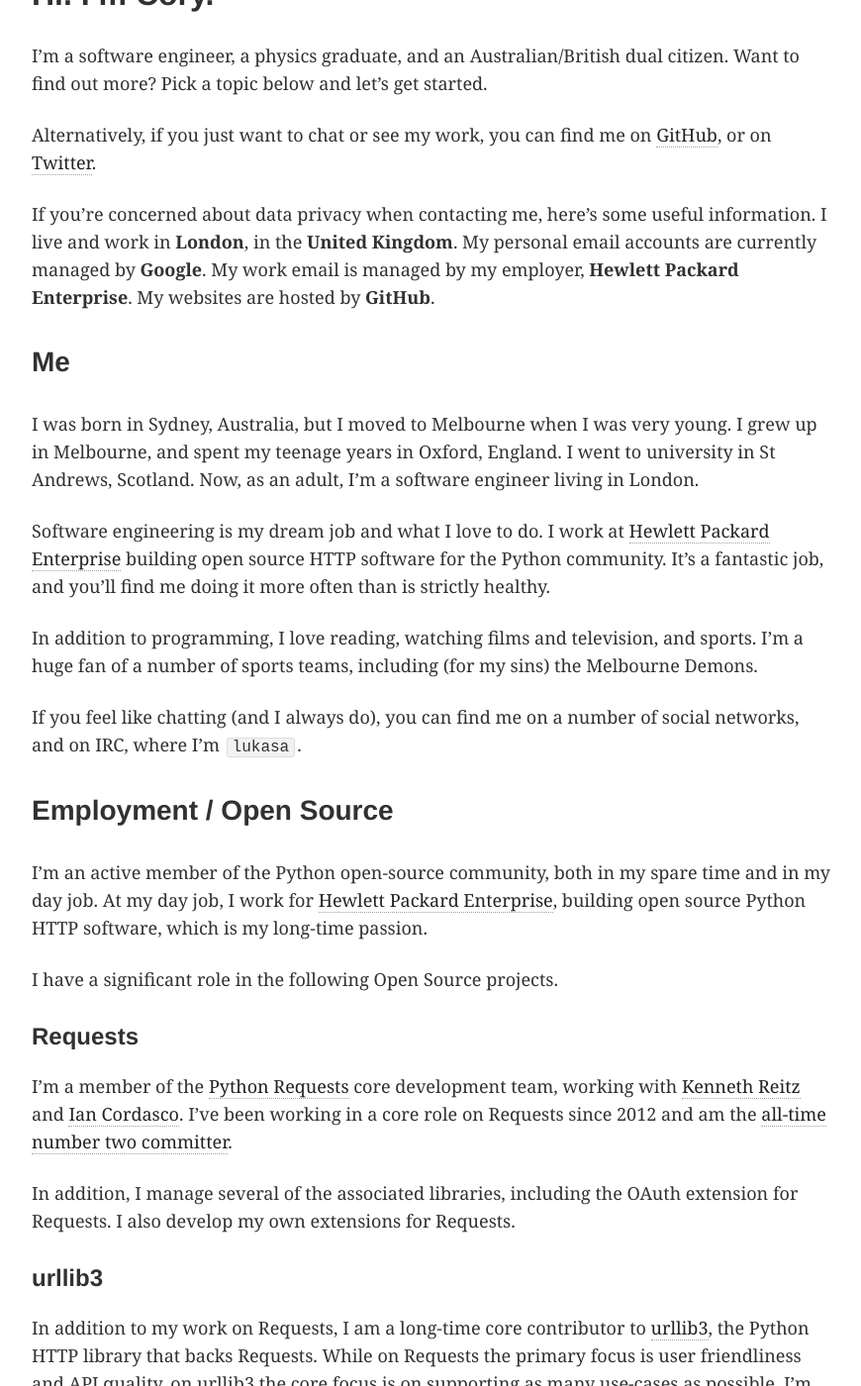
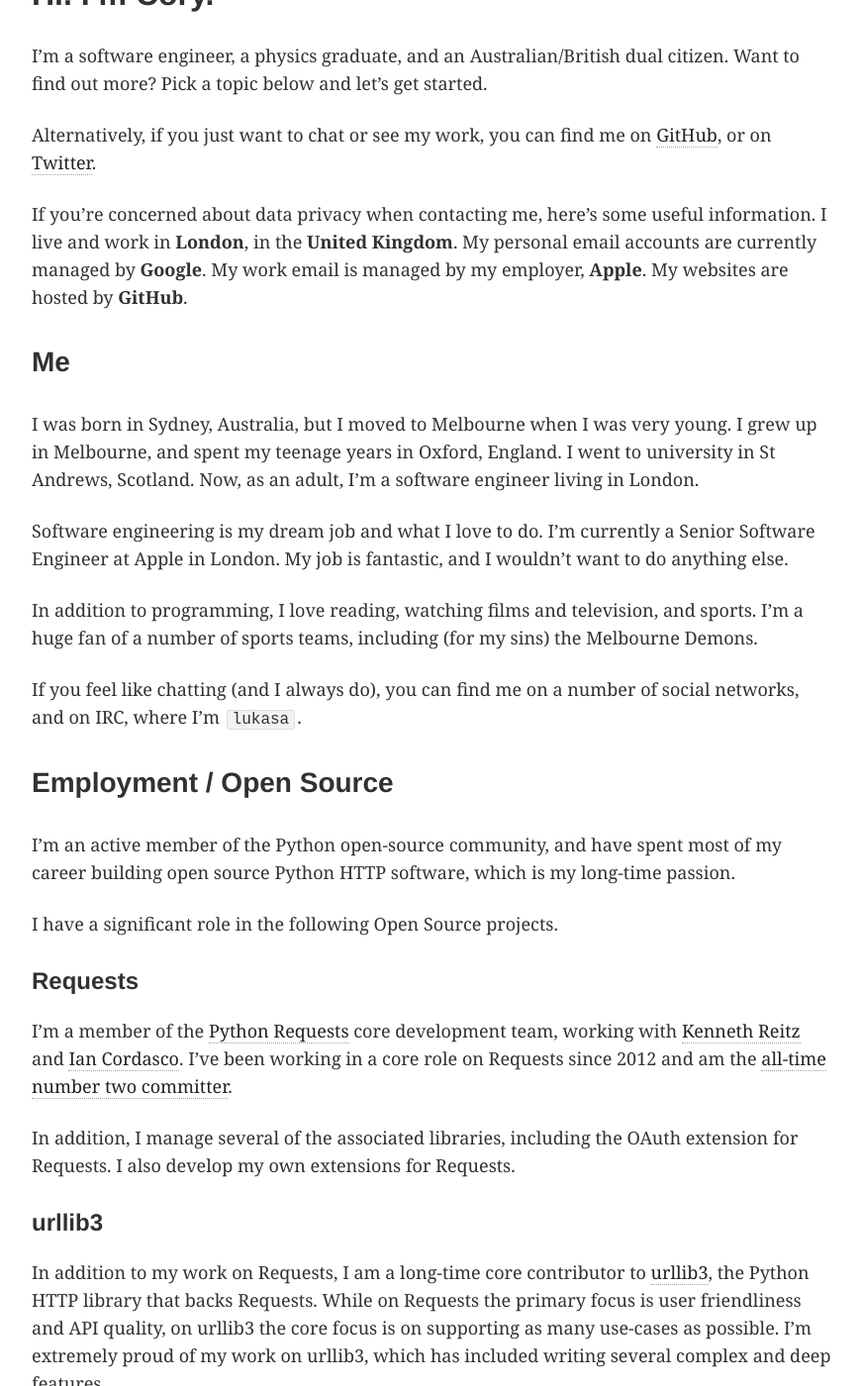
Before and after one commit to Lukasa/lukasa.co.uk, a Jekyll site: the page built from about.md, in a window 1280 px wide and 1400 px high, scrolled down 554 px. Shown: the whole window at 99% size, without its empty margins (64-934 px from the left). Built offline with Jekyll 4.4.1, drawn with Linux system fonts in a browser that asks for light colours.

Commit message:
Go go go

```diff
--- a/about.md
+++ b/about.md
@@ -13,13 +13,13 @@ I'm a software engineer, a physics graduate, and an Australian/British dual citi
 
 Alternatively, if you just want to chat or see my work, you can find me on [GitHub](https://github.com/Lukasa), or on [Twitter](https://twitter.com/Lukasaoz).
 
-If you're concerned about data privacy when contacting me, here's some useful information. I live and work in **London**, in the **United Kingdom**. My personal email accounts are currently managed by **Google**. My work email is managed by my employer, **Hewlett Packard Enterprise**. My websites are hosted by **GitHub**.
+If you're concerned about data privacy when contacting me, here's some useful information. I live and work in **London**, in the **United Kingdom**. My personal email accounts are currently managed by **Google**. My work email is managed by my employer, **Apple**. My websites are hosted by **GitHub**.
 
 ### Me
 
 I was born in Sydney, Australia, but I moved to Melbourne when I was very young. I grew up in Melbourne, and spent my teenage years in Oxford, England. I went to university in St Andrews, Scotland. Now, as an adult, I'm a software engineer living in London.
 
-Software engineering is my dream job and what I love to do. I work at [Hewlett Packard Enterprise](https://www.hpe.com/uk/en/home.html) building open source HTTP software for the Python community. It's a fantastic job, and you'll find me doing it more often than is strictly healthy.
+Software engineering is my dream job and what I love to do. I'm currently a Senior Software Engineer at Apple in London. My job is fantastic, and I wouldn't want to do anything else.
 
 In addition to programming, I love reading, watching films and television, and sports. I'm a huge fan of a number of sports teams, including (for my sins) the Melbourne Demons.
 
@@ -27,7 +27,7 @@ If you feel like chatting (and I always do), you can find me on a number of soci
 
 ### Employment / Open Source
 
-I'm an active member of the Python open-source community, both in my spare time and in my day job. At my day job, I work for [Hewlett Packard Enterprise](https://www.hpe.com/uk/en/home.html), building open source Python HTTP software, which is my long-time passion.
+I'm an active member of the Python open-source community, and have spent most of my career building open source Python HTTP software, which is my long-time passion.
 
 I have a significant role in the following Open Source projects.
 
```
